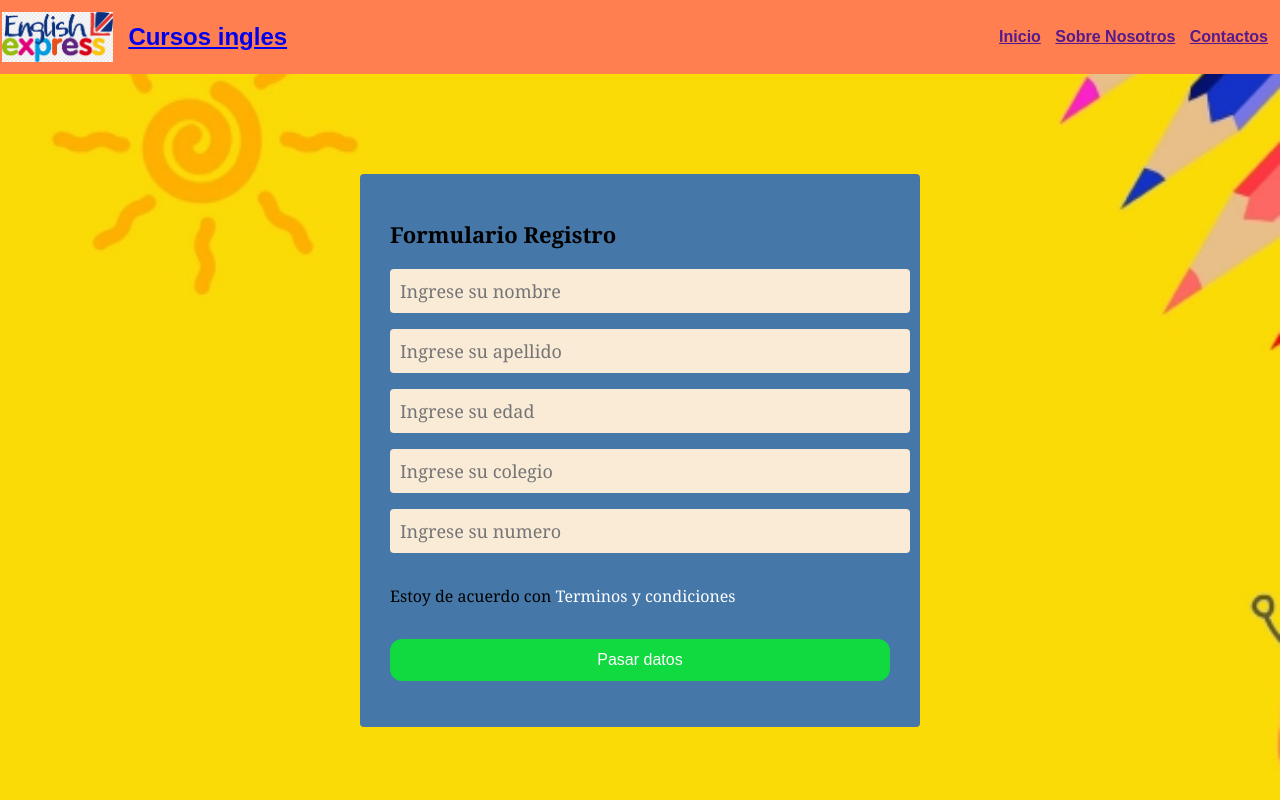
After one commit to Jeanpierrre/Proyecto_DBP20_2, a Flask app: template templates/datos_registrar.html in a window 1280 px wide. The commit adds this page. Run offline with Flask 2, Linux system fonts and the light colour scheme; the template is opened without the code that fills it, so the values that code supplies are empty.

Commit message:
tabla dificultad+html

```diff
--- a/lb.py
+++ b/lb.py
@@ -58,7 +58,7 @@ def create_prueba_post():
 
    else:
 
-     return render_template('entro.html',  da=Menu.query.all())
+     return render_template('datos_registrar.html',  da=Menu.query.all())
 
 
 #Segundo modelo
@@ -69,6 +69,7 @@ class registro(db.Model):
      apellido = db.Column(db.String(), nullable=False)
      edad = db.Column(db.Integer, nullable=False)
      colegio=db.Column(db.String(),nullable=False)
+     numero=db.Column(db.Integer, nullable=False)
      #id_curso=db.Column(db.Integer,db.ForeignKey('Menu.codigo'),nullable=False)
      def __repr__(self):
         return "Incripcion realizada"
@@ -85,15 +86,15 @@ def create_registro_post():
    apellido= request.form.get('apellido','')
    edad=request.form.get('edad','')
    colegio=request.form.get('colegio','')
-
+   numero=request.form.get('numero','')
    try:
           edad=request.form.get('edad','')
           colegio=request.form.get('colegio','')
           nombre= request.form.get('nombre','')
           apellido= request.form.get('apellido','')
+          numero=request.form.get('numero','')
 
-
-          pasar = registro(nombre=nombre,apellido=apellido,edad=edad,colegio=colegio)
+          pasar = registro(nombre=nombre,apellido=apellido,edad=edad,colegio=colegio,numero=numero)
 
           db.session.add(pasar)
           db.session.commit()
@@ -108,7 +109,53 @@ def create_registro_post():
 
    else:
 
-     return render_template('hola.html',  da=[nombre,apellido])
+     return render_template('tipoElegir.html',  da=[nombre,apellido])
+
+
+
+#Segundo modelo
+class Tipo(db.Model):
+     __tablename__ = 'dificultad'
+     id = db.Column(db.Integer, primary_key=True)
+     dificultad= db.Column(db.String(), nullable=False)
+
+     #id_curso=db.Column(db.Integer,db.ForeignKey('Menu.codigo'),nullable=False)
+     def __repr__(self):
+        return "Incripcion realizada"
+
+db.create_all()
+
+
+@lb.route('/dificultad/create', methods=['POST'])
+def create_dificultad_post():
+
+   error = False
+   response = {}
+   dificultad= request.form.get('dificultad','')
+
+   try:
+          dificultad= request.form.get('dificultad','')
+
+
+          pasar = Tipo(dificultad=dificultad)
+
+          db.session.add(pasar)
+          db.session.commit()
+   except:
+        error = True
+        db.session.rollback()
+        print(sys.exc_info())
+   finally:
+        db.session.close()
+   if error:
+        abort(500)
+
+   else:
+
+     return render_template('intermedio.html')
+
+
+
 
 
 
--- /dev/null
+++ b/templates/datos_registrar.html
@@ -0,0 +1,156 @@
+<!DOCTYPE html>
+<html lang="en">
+<head>
+    <meta charset="UTF-8">
+    <meta http-equiv="X-UA-Compatible" content="IE=edge">
+    <meta name="viewport" content="width=device-width, initial-scale=1.0">
+    <title>Datos</title>
+    <style>
+        header{
+            display:flex;
+            min-height:70px;
+
+
+            background-color: coral;
+            justify-content: space-between;
+
+            align-items: center;
+            padding: 2px;
+
+        }
+        .logo{
+            display: flex;
+            align-items: center;
+
+        }
+        .logo-img{
+            height: 50px;
+            margin-right: 15px;
+        }
+
+        nav a{
+            font-weight: 600;
+            padding-right: 10px;
+
+
+        }
+        nav a:hover{
+            color:white;
+        }
+
+
+        @media (max-width:700px) {
+            header{
+                flex-direction: column;
+            }
+            nav{
+                padding: 10px 0px;
+            }
+        }
+        body{
+            font-family: sans-serif;
+            margin:0;
+            background:url(fondo.jpg) no-repeat center top;
+            background-size: cover;
+            margin:0px;
+            padding: 0px;
+            background-color: khaki;
+            height: 100vh;
+
+        }
+       .datos-ingreso{
+           width: 500px;
+           background: #4577a8;
+           padding: 30px;
+           margin:auto;
+           margin-top: 100px;
+           border-radius:4px;
+           font-family:Georgia, 'Times New Roman', Times, serif
+           ;
+        }
+        h1{
+            font-size:22px ;
+            margin-bottom: 20px;
+        }
+        .control{
+            width: 100%;
+            background-color: antiquewhite;
+            padding: 10px;
+            border-radius: 4px;
+            margin-bottom: 16px;
+            border: 1px #24303c;
+            font-family:Georgia, 'Times New Roman', Times, serif;
+            font-size:18px;
+        }
+        .submit{
+            width: 100%;
+            background-color: rgb(16, 218, 63);
+            border:none;
+            border-radius: 12px;
+            padding: 12px;
+            color:white;
+            margin:16px 0;
+            font-size: 16px;
+        }
+        .datos-ingreso a{
+            color: white;
+            text-decoration: none;
+        }
+        .datos-ingreso a:hover{
+            color:khaki;
+            text-decoration: underline;
+        }
+
+    </style>
+</head>
+<body>
+    <header>
+        <a href="entro.html" class="logo">
+            <img src="logo.png" alt="logo de la compañia" class="logo-img">
+            <h2 class="nombre-empresa"> Cursos ingles</h2>
+        </a>
+        <nav>
+            <a href="" class="nav-link">Inicio</a>
+            <a href="" class="nav-link">Sobre Nosotros</a>
+            <a href="" class="nav-link">Contactos</a>
+        </nav>
+    </header>
+    <div class="datos-ingreso">
+
+        <form id="form" action="/registros/create" method="POST">
+            <!--usuario
+            nombre= request.form.get('nombre','')
+            apellido= request.form.get('apellido','')
+            edad=request.form.get('edad','')
+            colegio=request.form.get('colegio','')
+            numero=request.form.get('numero','')-->
+            <h1>Formulario Registro</h1>
+            <input type="text" class="control" name="nombre" placeholder="Ingrese su nombre">
+
+            <input type="text" class="control" name="apellido" placeholder="Ingrese su apellido">
+
+
+            <input type="number" class="control" name="edad" placeholder="Ingrese su edad">
+
+            <input type="text" class="control" name="colegio" placeholder="Ingrese su colegio">
+
+
+            <input type="number" class="control" name="numero" placeholder="Ingrese su numero">
+
+            <p>Estoy de acuerdo con <a href="#">Terminos y condiciones</a> </p>
+
+
+            <input type="submit" class="submit" value="Pasar datos">
+
+
+
+
+
+
+        </form>
+
+    </div>
+
+
+</body>
+</html>
--- a/templates/inicio_0.html
+++ b/templates/inicio_0.html
@@ -94,7 +94,7 @@
             min-height:70px;
 
 
-            background-color: coral;
+            background-image: url(barra.jpg);
             justify-content: space-between;
 
             align-items: center;
@@ -147,7 +147,7 @@
         <nav>
             <a href="" class="nav-link">Inicio</a>
             <a href="" class="nav-link">Sobre Nosotros</a>
-            <a href="" class="nav-link">Contactos</a>
+            <a href="avanzado.html" class="nav-link">Contactos</a>
         </nav>
     </header>
     <div class="login-caja">
```
Also changed, not shown: templates/basico.html (added, +17 -0 lines), templates/elegirTipo.html (renamed from templates/hola.html, +33 -11 lines), templates/tipoElegir.html (added, +287 -0 lines), templates/avanzado.html (added), templates/avanzado.png (added), templates/barra.jpg (added), templates/basico.png (added), templates/cielo.jpg (added), templates/elegir.html (deleted), templates/intermedio.html (added), templates/intermedio.png (added), templates/tabla.jpg (added).
